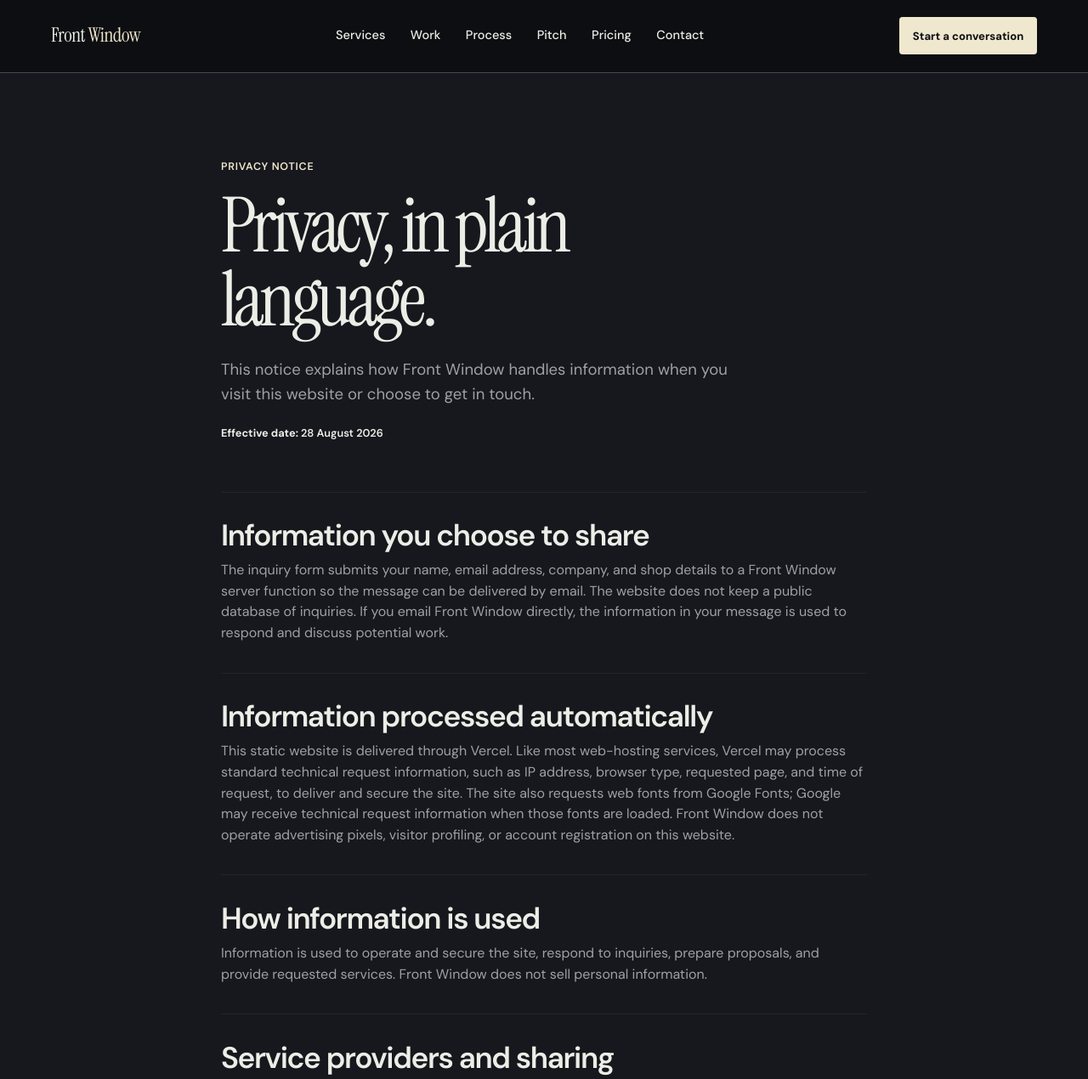
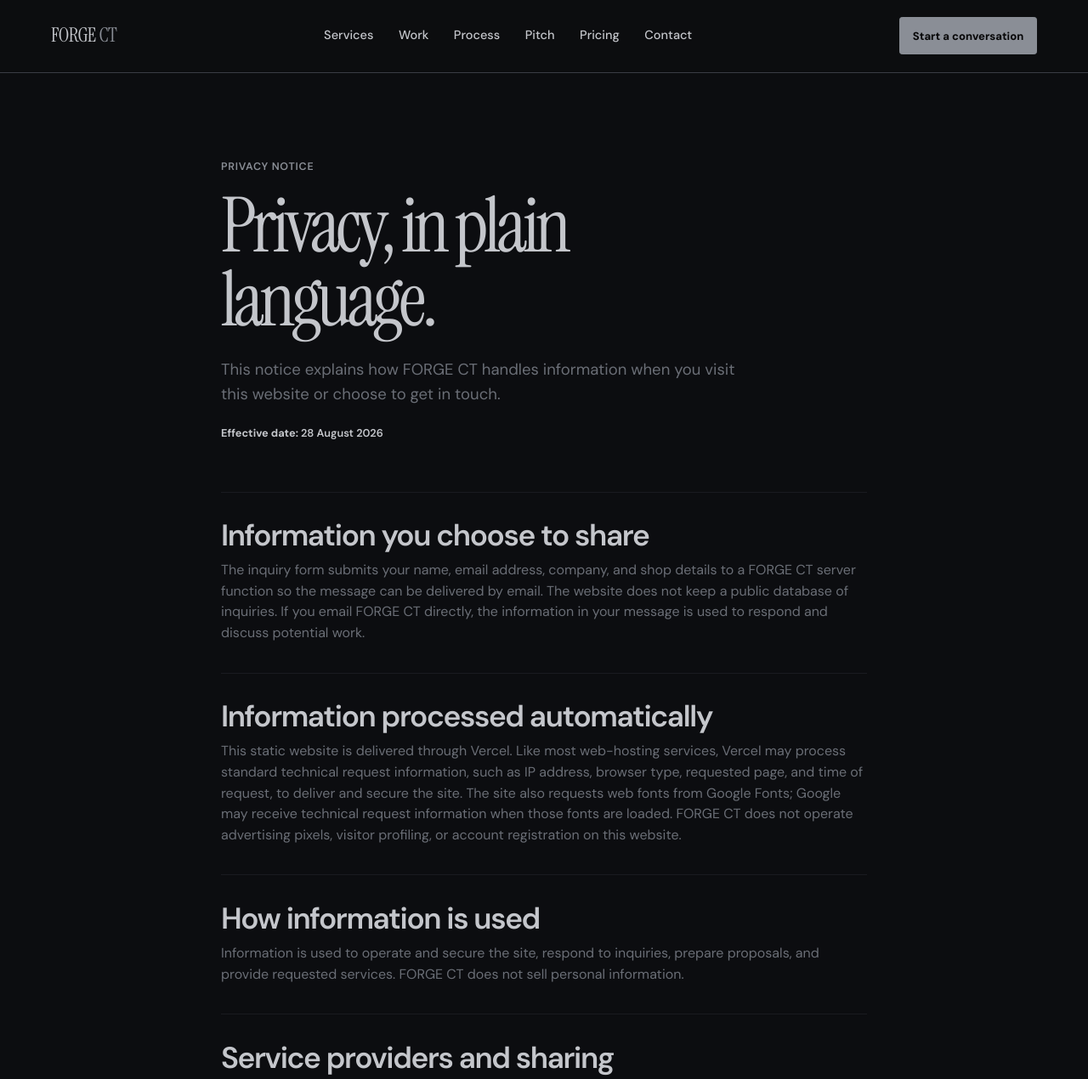
Before and after one commit to VoidcallerOC/SousaSaaS, a website: page privacy/index.html in a window 1280 px wide. Shown: the top 1270 px of the page at 85% size. Drawn offline with Linux system fonts and the light colour scheme.

Commit message:
Replace Front Window copy with FORGE CT on privacy page

```diff
--- a/privacy/index.html
+++ b/privacy/index.html
@@ -3,8 +3,8 @@
   <head>
     <meta charset="utf-8" />
     <meta name="viewport" content="width=device-width, initial-scale=1" />
-    <meta name="description" content="Privacy notice for Front Window." />
-    <meta name="theme-color" content="#F6EFE4" />
+    <meta name="description" content="Privacy notice for FORGE CT." />
+    <meta name="theme-color" content="#070708" />
     <meta name="robots" content="index,follow" />
     <link rel="canonical" href="https://sousasaas.vercel.app/privacy" />
     <link rel="icon" href="/favicon.svg" type="image/svg+xml" />
@@ -14,15 +14,16 @@
       rel="stylesheet"
       href="https://fonts.googleapis.com/css2?family=DM+Sans:opsz,wght@9..40,400;9..40,500;9..40,600;9..40,700&family=Instrument+Serif:ital@0;1&display=swap"
     />
-    <link rel="stylesheet" href="/styles.css?v=20260902a" />
-    <title>Privacy Notice — Front Window</title>
+    <link rel="stylesheet" href="/styles.css?v=20260904f" />
+    <link rel="stylesheet" href="/brand.css?v=20260904f" />
+    <title>Privacy Notice — FORGE CT</title>
   </head>
   <body>
     <a class="skip-link" href="#main-content">Skip to content</a>
     <header class="site-header">
       <div class="shell nav-wrap">
-        <a class="brand" href="/" aria-label="Front Window home"
-          >Front <span>Window</span></a
+        <a class="brand" href="/" aria-label="FORGE CT home"
+          >FORGE <span>CT</span></a
         >
         <nav class="primary-nav" aria-label="Primary navigation">
           <a href="/#services">Services</a>
@@ -43,7 +44,7 @@
         <p class="eyebrow">Privacy Notice</p>
         <h1>Privacy, in plain language.</h1>
         <p class="policy-intro">
-          This notice explains how Front Window handles information when you
+          This notice explains how FORGE CT handles information when you
           visit this website or choose to get in touch.
         </p>
         <p class="policy-date">
@@ -54,9 +55,9 @@
           <h2 id="information-title">Information you choose to share</h2>
           <p>
             The inquiry form submits your name, email address, company, and shop
-            details to a Front Window server function so the message can be
+            details to a FORGE CT server function so the message can be
             delivered by email. The website does not keep a public database of
-            inquiries. If you email Front Window directly, the information in
+            inquiries. If you email FORGE CT directly, the information in
             your message is used to respond and discuss potential work.
           </p>
         </section>
@@ -69,7 +70,7 @@
             information, such as IP address, browser type, requested page, and
             time of request, to deliver and secure the site. The site also
             requests web fonts from Google Fonts; Google may receive technical
-            request information when those fonts are loaded. Front Window does
+            request information when those fonts are loaded. FORGE CT does
             not operate advertising pixels, visitor profiling, or account
             registration on this website.
           </p>
@@ -79,8 +80,8 @@
           <h2 id="use-title">How information is used</h2>
           <p>
             Information is used to operate and secure the site, respond to
-            inquiries, prepare proposals, and provide requested services. Front
-            Window does not sell personal information.
+            inquiries, prepare proposals, and provide requested services. FORGE
+            CT does not sell personal information.
           </p>
         </section>
 
@@ -110,7 +111,7 @@
           <h2 id="children-title">Children</h2>
           <p>
             This site is intended for businesses and adults seeking professional
-            shop pages. It is not directed to children, and Front Window does
+            shop pages. It is not directed to children, and FORGE CT does
             not knowingly collect personal information from children through
             this website.
           </p>
@@ -138,8 +139,8 @@
     <footer class="site-footer">
       <div class="shell footer-wrap">
         <div>
-          <a class="brand brand--footer" href="/" aria-label="Front Window home"
-            >Front <span>Window</span></a
+          <a class="brand brand--footer" href="/" aria-label="FORGE CT home"
+            >FORGE <span>CT</span></a
           >
           <p>Shop pages for Hartford shops.</p>
         </div>
@@ -153,7 +154,7 @@
         </div>
       </div>
       <div class="shell footer-bottom">
-        <p>© 2026 Front Window. All rights reserved.</p>
+        <p>© 2026 FORGE CT. All rights reserved.</p>
         <p>Farmington, Connecticut</p>
       </div>
     </footer>
```
